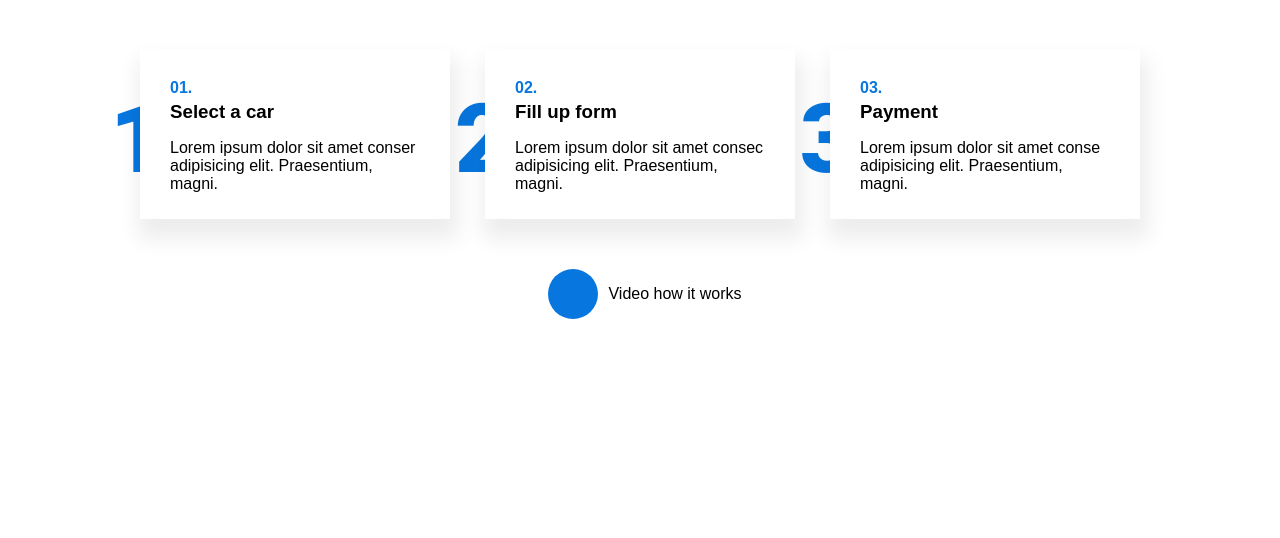
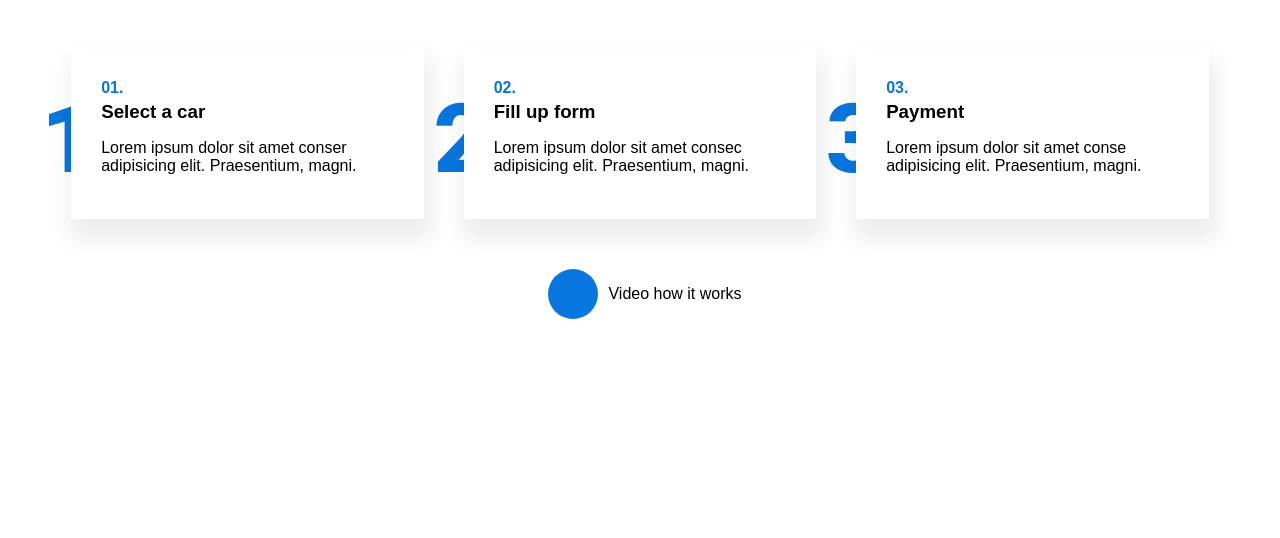
Before and after one commit to Qsand/task3Clone, a plain HTML site: page index.html in a window 1280 px wide. Shown: the part 262-800 px from the top of the page. Drawn offline with Linux system fonts and the light colour scheme.

Commit message:
Update style.css

```diff
--- a/style.css
+++ b/style.css
@@ -11,8 +11,8 @@
 .container {
     font-family: arial;
     margin: auto;
-    width: 1000px;
-    max-width: 80%;
+    width: 1200px;
+    max-width: 90%;
 }
 .main-section {
     display: flex;
```
